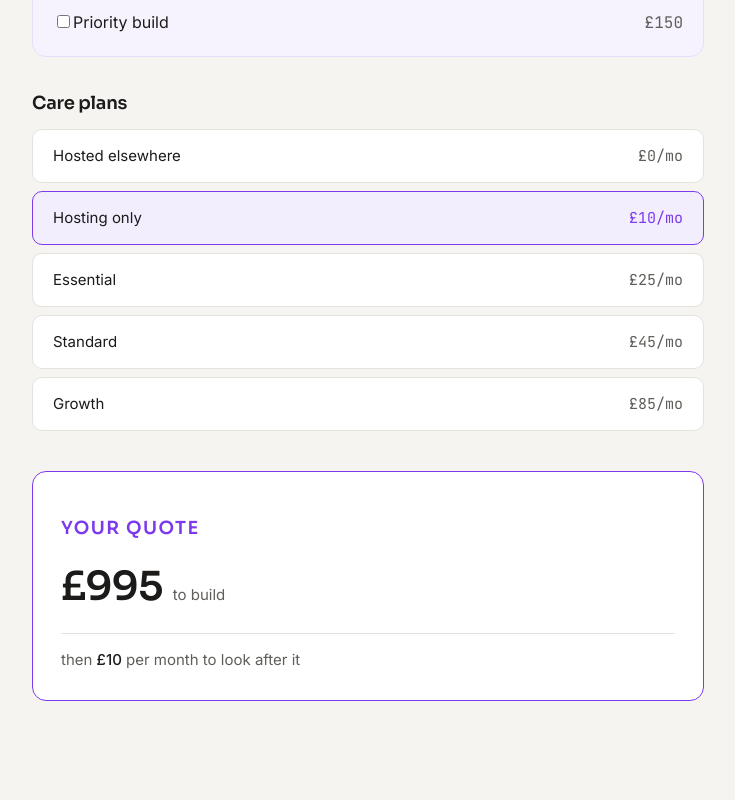
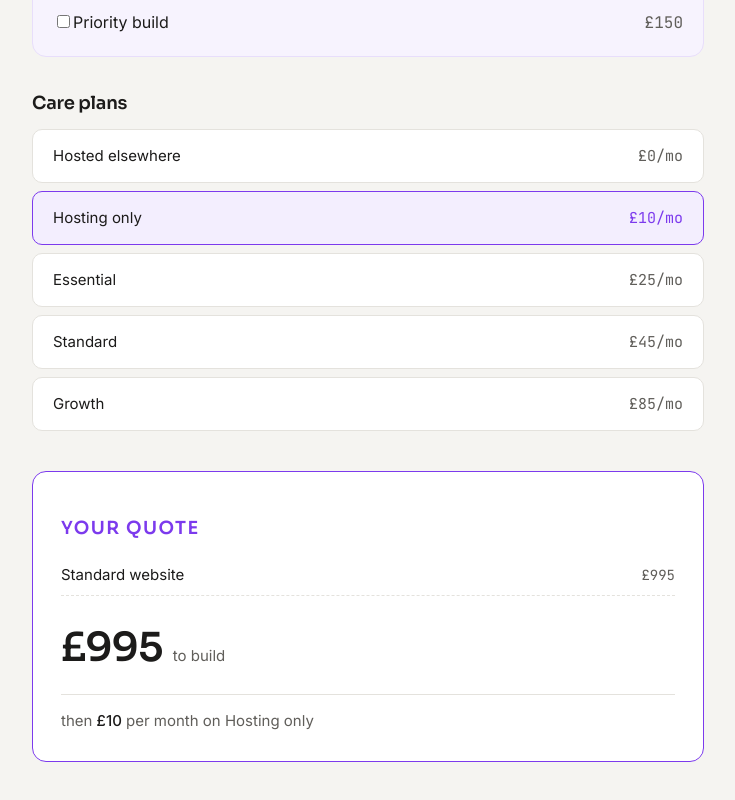
Before and after one commit to SteveJeffs/quote-builder, a React (Vite) app: page / in a window 1280 px wide. Shown: the part 537-1337 px from the top of the page, without its empty margins (272-1007 px from the left). Before the commit the page ends 1286 px from the top, so only its background shows below. Built offline with nearby package versions, Linux system fonts and the light colour scheme.

Commit message:
Show an itemised quote breakdown

```diff
--- a/src/App.jsx
+++ b/src/App.jsx
@@ -62,6 +62,9 @@ function App() {
       />
 
       <QuoteSummary
+        chosenPackage={chosenPackage}
+        chosenAddons={chosenAddons}
+        chosenTier={chosenTier}
         projectTotal={projectTotal}
         monthly={tierPrice}
       />
--- a/src/components/QuoteSummary.css
+++ b/src/components/QuoteSummary.css
@@ -44,3 +44,24 @@
     font-weight: 500;
     color: var(--charcoal);
 }
+
+.summary-lines {
+    margin-bottom: 20px;
+}
+
+.summary-line {
+    display: flex;
+    justify-content: space-between;
+    align-items: baseline;
+    gap: 16px;
+    padding: 8px 0;
+    font-size: 15px;
+    border-bottom: 1px dashed var(--border);
+}
+
+.summary-figure {
+    font-family: 'JetBrains Mono', monospace;
+    font-size: 14px;
+    color: var(--muted);
+    white-space: nowrap;
+}
--- a/src/components/QuoteSummary.jsx
+++ b/src/components/QuoteSummary.jsx
@@ -4,6 +4,25 @@ function QuoteSummary(props) {
     return (
         <div className="summary">
             <h2 className="summary-heading">Your quote</h2>
+
+            <div className="summary-lines">
+                <div className="summary-line">
+                    <span>{props.chosenPackage.name} website</span>
+                    <span className="summary-figure">
+                        £{props.chosenPackage.price.toLocaleString('en-GB')}
+                    </span>
+                </div>
+
+                {props.chosenAddons.map((addon) => (
+                    <div className="summary-line" key={addon.id}>
+                        <span>{addon.name}</span>
+                        <span className="summary-figure">
+                            £{addon.price.toLocaleString('en-GB')}
+                        </span>
+                    </div>
+                ))}
+
+            </div>
 
             <div className="summary-total">
                 <span className="summary-amount">
@@ -15,7 +34,8 @@ function QuoteSummary(props) {
             <div className="summary-monthly">
                 {props.monthly > 0 ? (
                     <>
-                        then <strong>£{props.monthly}</strong> per month to look after it
+                        then <strong>£{props.monthly}</strong> per month on{' '}
+                        {props.chosenTier.name}
                     </>
                 ) : (
                     <>No monthly charge, you host it yourself</>
```
